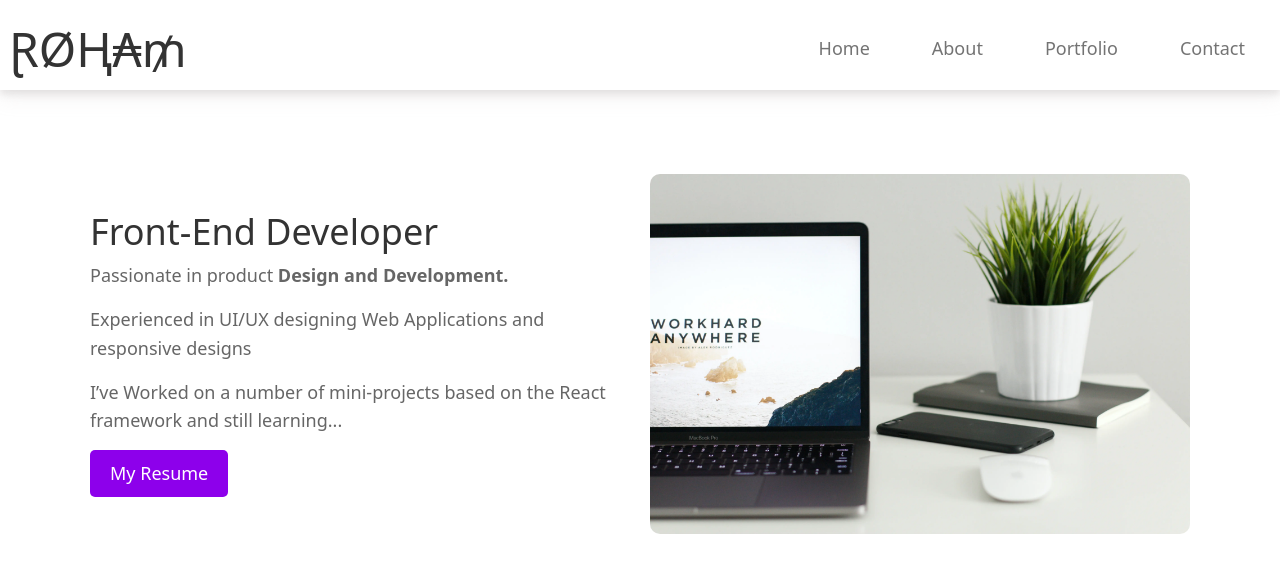
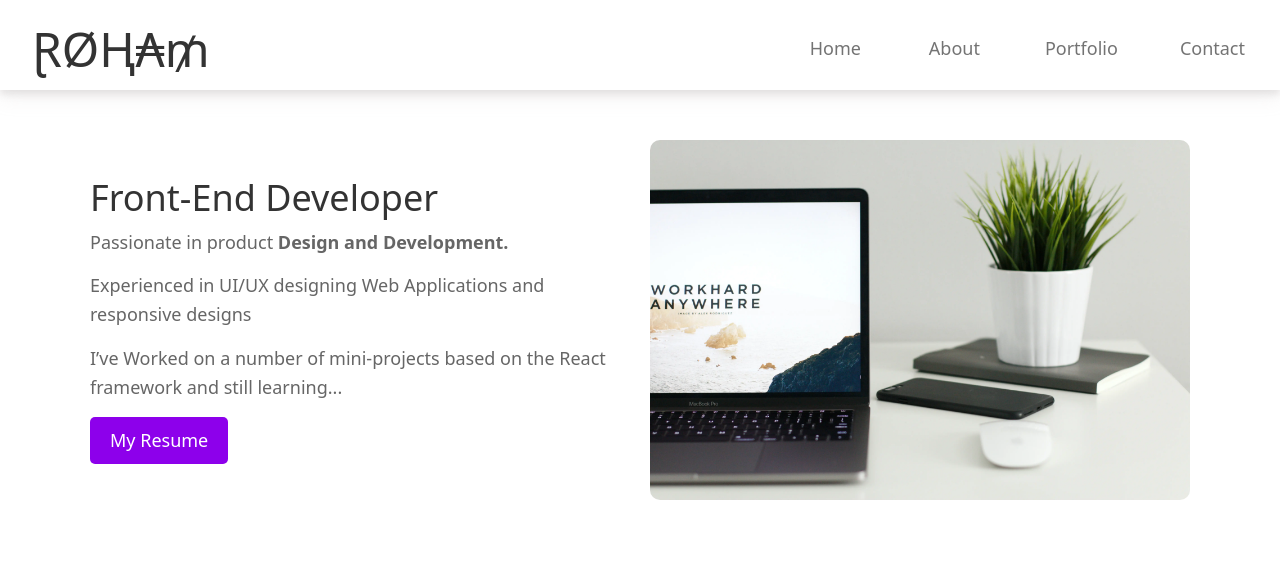
Before and after one commit to RohamAski/Roham, a plain HTML site: page index.html in a window 1280 px wide. Drawn offline with nearby package versions, Linux system fonts and the light colour scheme; a web font is replaced by a local one.

Commit message:
style.css

```diff
--- a/style.css
+++ b/style.css
@@ -4,16 +4,16 @@ nav{
     height: 90px;
 }
 
+nav ul li:first-child {
+    margin-right: auto; /* برای انتقال "رهام" به سمت چپ */
+}
+
 nav ul {
     display: flex;
-    flex-flow: nowrap;
+    align-items: center; /* برای همتراز کردن آیتم‌ها در مرکز محور عمودی */
     list-style-type: none;
-    flex-basis: 100%;
-    align-items: center;
     padding-bottom: 30px;
     padding-top: 10px;
-    box-shadow: inset;
-    float: right;
     padding-right: 5px;
     border: none;
     gap: 2rem;
@@ -35,9 +35,10 @@ nav ul li h2 {
     flex-basis: auto;
     text-align: left;
     padding-top: 35px;
-    padding-right: 570px;
+    padding-right: 90%;
     white-space: nowrap;
     font-size: 3rem;
+    margin: 0;
 }
 
 nav ul a {
```
